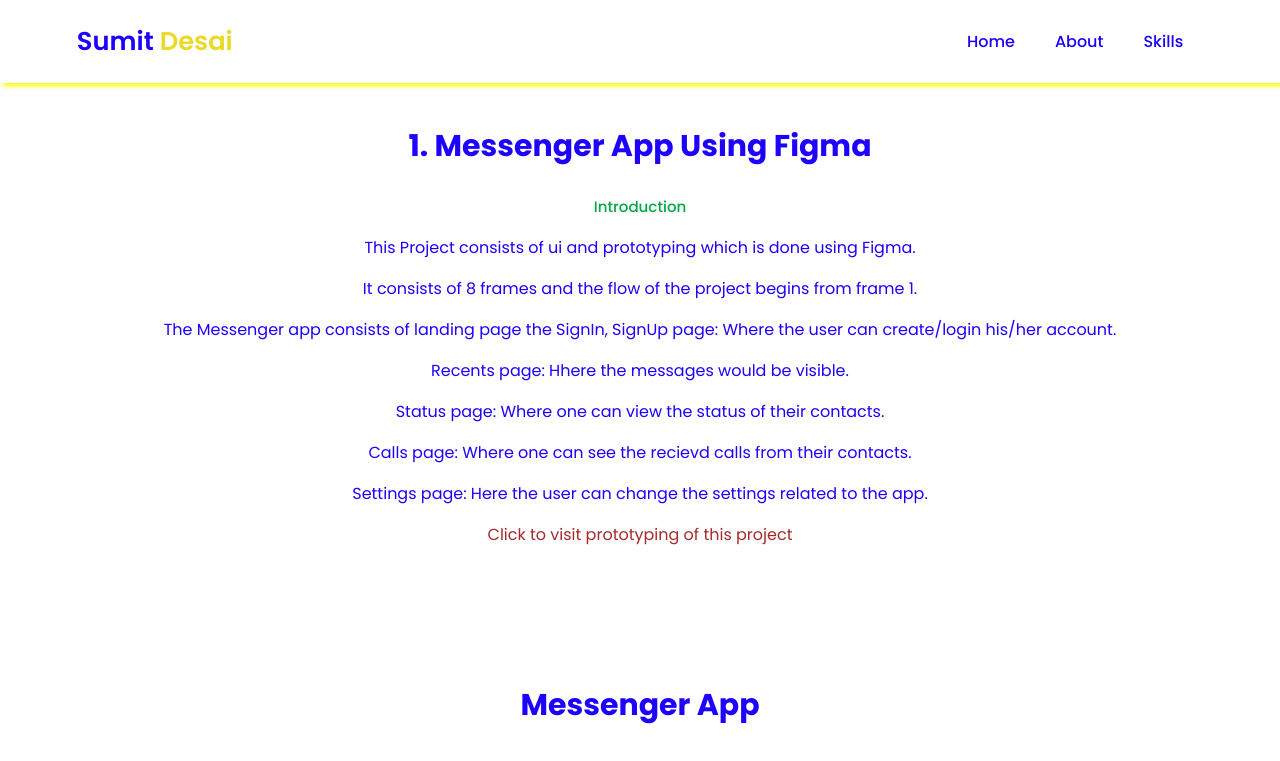
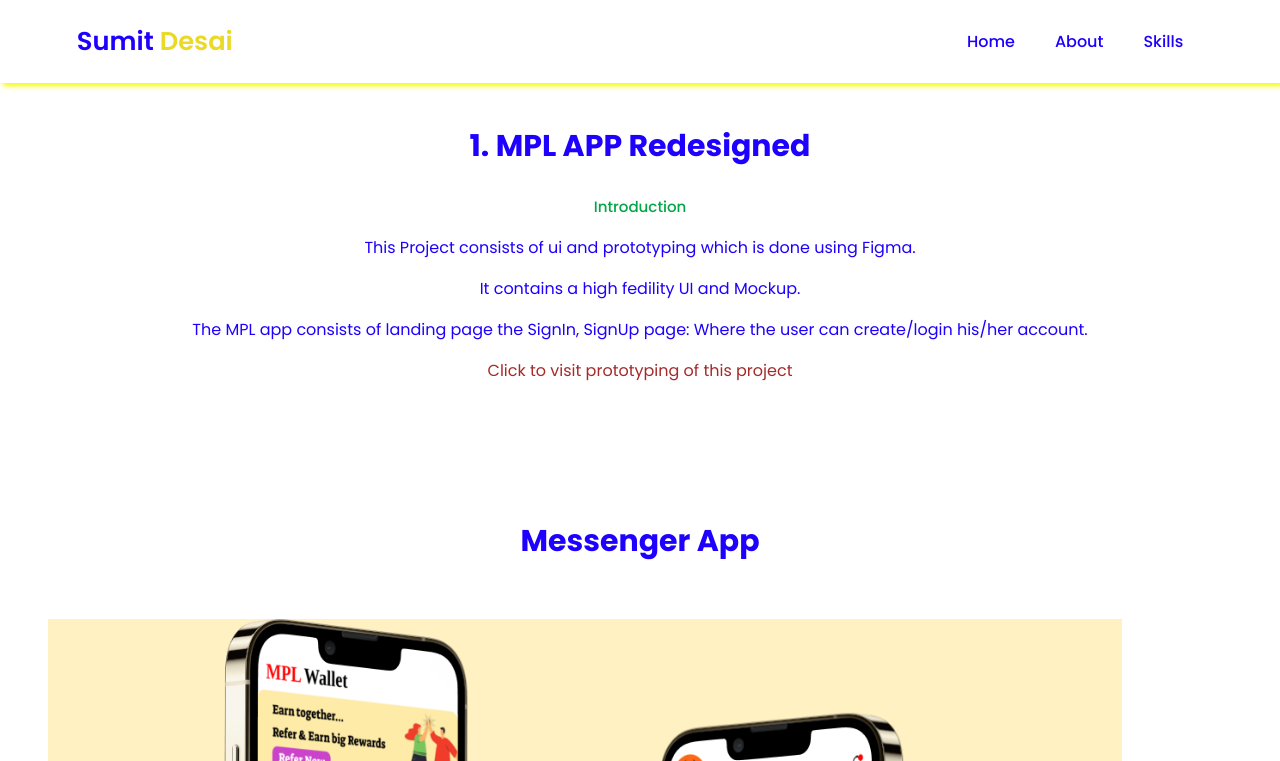
Before and after one commit to sumitdesai9500/portfolio_Website, a plain HTML site: page ui_ux_projects.html in a window 1280 px wide. Shown: the top 761 px of the page. Drawn offline with nearby package versions, Linux system fonts and the light colour scheme.

Commit message:
added new figma project

```diff
--- a/ui_ux_projects.html
+++ b/ui_ux_projects.html
@@ -28,6 +28,20 @@
     </ul>
 </header>
 <!-- Navbar  Section End -->
+
+<section class="" id="">
+    <div class="heading">
+        <h2>1. MPL APP Redesigned</h2>
+        <span>Introduction</span>
+        <p>This Project consists of ui and prototyping which is done using Figma.</p>
+        <p>It contains a high fedility UI and Mockup.</p>
+        <p>The MPL app consists of landing page the SignIn, SignUp page: Where the user can create/login his/her account.</p>
+       <a href="https://www.figma.com/proto/MKvVzHxBfQUsQ5xCOa7xoB/MPL(redesigned)?type=design&node-id=1-3&t=w3gxwmXdyUwCNAox-0&scaling=scale-down&page-id=0%3A1&starting-point-node-id=1%3A2&show-proto-sidebar=1" style="color: brown;">Click to visit prototyping of this project</a>
+    </div>
+</section>
+<div class="home-img">
+    <h2 style="padding: 20px;">Messenger App</h2>
+    <img src="uiuxpro/MPL(redesigned).png" alt="MPL" class="home-img">
 
 <!-- 1st Project Start-->
 
```
Also changed, not shown: uiuxpro/MPL(redesigned).png (added).
